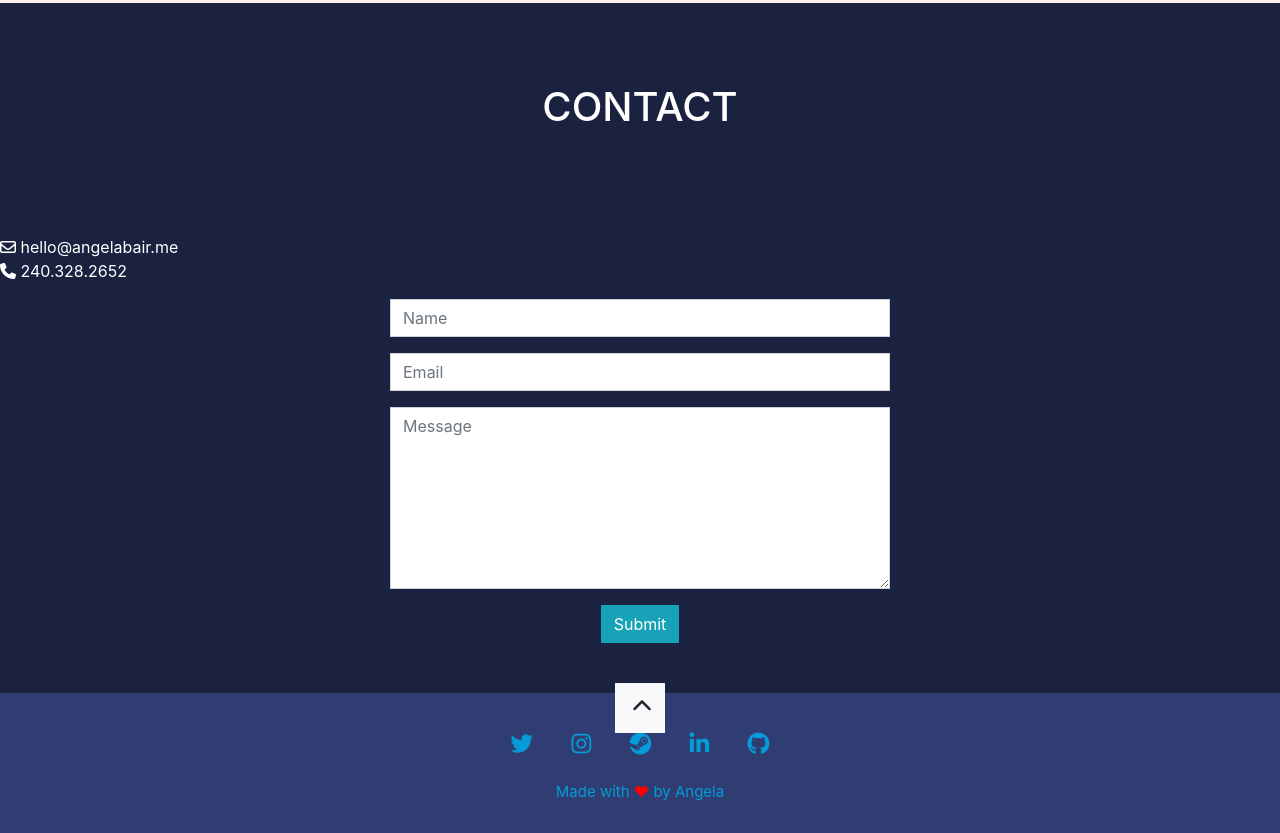
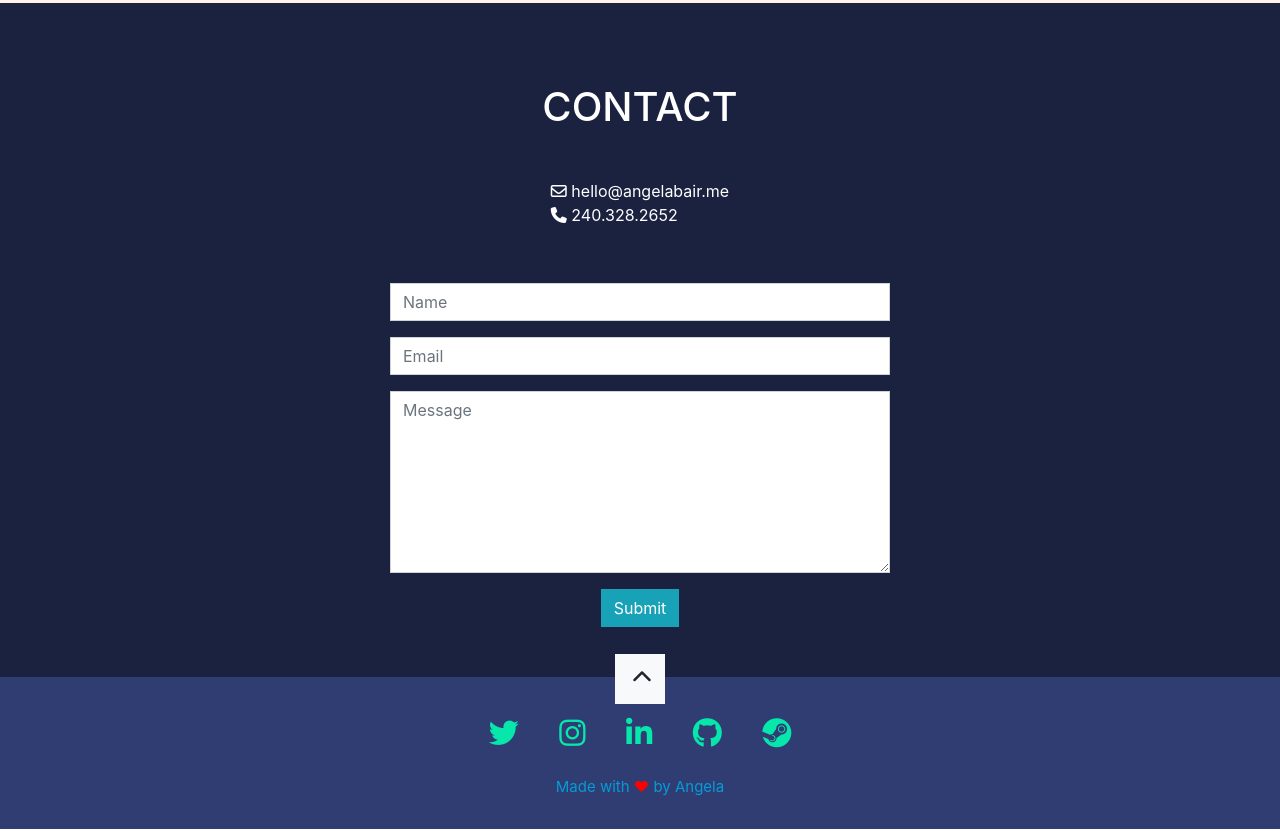
Before and after one commit to angelabair/angelabair.github.io, a plain HTML site: page index.html in a window 1280 px wide. Shown: the part 2468-3301 px from the top of the page. Drawn offline with nearby package versions, Linux system fonts and the light colour scheme.

Commit message:
I broke something I think

```diff
--- a/css/style.css
+++ b/css/style.css
@@ -53,6 +53,10 @@ p.text-2{
 	margin: 0 auto;
 	font-size: 45px;
 	padding-bottom: 25px;
+}
+
+button.btn .btn-outline-light {
+	border: 5px solid black;
 }
 
 .sticky.is-sticky {
@@ -133,7 +137,7 @@ h2.title {
 
 .back-to-top {
 	position: absolute;
-	bottom: 100px;
+	bottom: 125px;
 	display: none;
 	font-size: 30px;
 	width: 50px;
@@ -209,5 +213,9 @@ a {
 }
 
 .social {
-	font-size: 150%;
+	font-size: 30px;
 }
+
+.btn-floating {
+	color: #07E6AB;
+}
--- a/index.html
+++ b/index.html
@@ -26,7 +26,7 @@
 				<span class="typer" id="main" data-words="graphic designer.,web developer.,gamer." data-delay="100" data-deleteDelay="1000"></span>
 				<span class="cursor" data-owner="main"></span>
 			</p>
-			<button type="button" class="btn btn-outline-light"><a href="#portfolio">Check out my work</a></button>
+			<button class="btn btn-outline-light" type="button"><a href="#portfolio">Check out my work</a></button>
 		</div>
 		<script async src="js/typer.js"></script>
 
@@ -123,12 +123,12 @@
 
 	<section id="contact">
 		<h2 class="title">CONTACT</h2>
-		<p class="contact-info">
-			<div class="display-left">
+		<div class="contact-info">
+			<p class="display-left">
 				<i class="far fa-envelope"></i>  hello@angelabair.me <br>
 				<i class="fas fa-phone"></i>  240.328.2652
-			</div>
-		</p>
+			</p>
+		</div>
 		<form
 		class="contact-form d-flex flex-column align-items-center"
 		action="https://formspree.io/mrgggorb"
@@ -173,28 +173,28 @@
 <footer class="page-footer font-small">
    <ul class="social list-unstyled list-inline text-center">
       <li class="list-inline-item">
-        <a class="btn-floating btn-tw mx-1">
-          <i class="fab fa-twitter"> </i>
+        <a class="btn-floating btn-tw mx-1" href="www.twitter.com">
+          <i class="fab fa-twitter"></i>
         </a>
       </li>
       <li class="list-inline-item">
-        <a class="btn-floating btn-insta mx-1">
+        <a class="btn-floating btn-insta mx-1" href="">
           <i class="fab fa-instagram"> </i>
         </a>
       </li>
       <li class="list-inline-item">
-        <a class="btn-floating btn-steam mx-1">
-          <i class="fab fa-steam"> </i>
-        </a>
-      </li>
-      <li class="list-inline-item">
-        <a class="btn-floating btn-li mx-1">
+        <a class="btn-floating btn-li mx-1" href="">
           <i class="fab fa-linkedin-in"> </i>
         </a>
       </li>
       <li class="list-inline-item">
-        <a class="btn-floating btn-github mx-1">
+        <a class="btn-floating btn-github mx-1" href="">
           <i class="fab fa-github"> </i>
+        </a>
+      </li>
+      <li class="list-inline-item">
+        <a class="btn-floating btn-steam mx-1" href="">
+          <i class="fab fa-steam"> </i>
         </a>
       </li>
     </ul>
```
